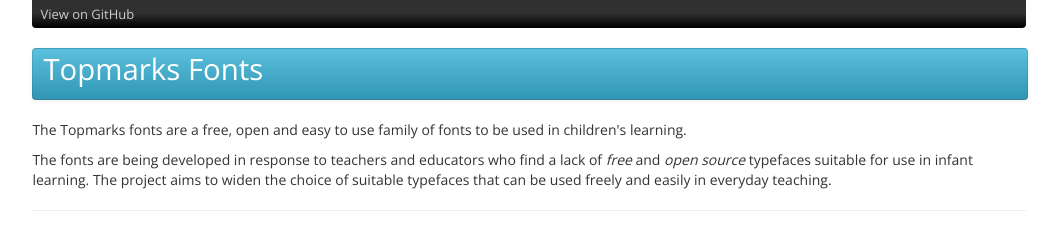
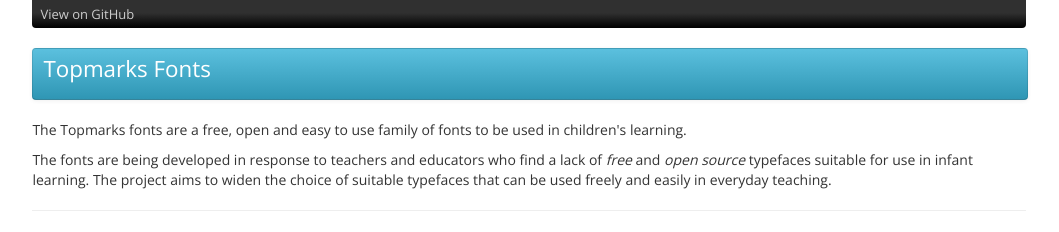
Before and after one commit to vernnobile/topmarks, a Jekyll site: the page built from index.html, in a window 1280 px wide. Shown: the top 232 px of the page, without its empty margins (111-1170 px from the left). Built offline with Jekyll 4.4.1, drawn with Linux system fonts in a browser that asks for light colours; some web fonts are replaced.

Commit message:
Update stylesheet.css

```diff
--- a/stylesheets/stylesheet.css
+++ b/stylesheets/stylesheet.css
@@ -33,7 +33,7 @@
 .navTitle {
 	color:white;
 	padding-left:10px;
-	font-size:2.1em;
+	font-size:1.6em;
 }
 .navbar {
 	margin-top:20px;
```
